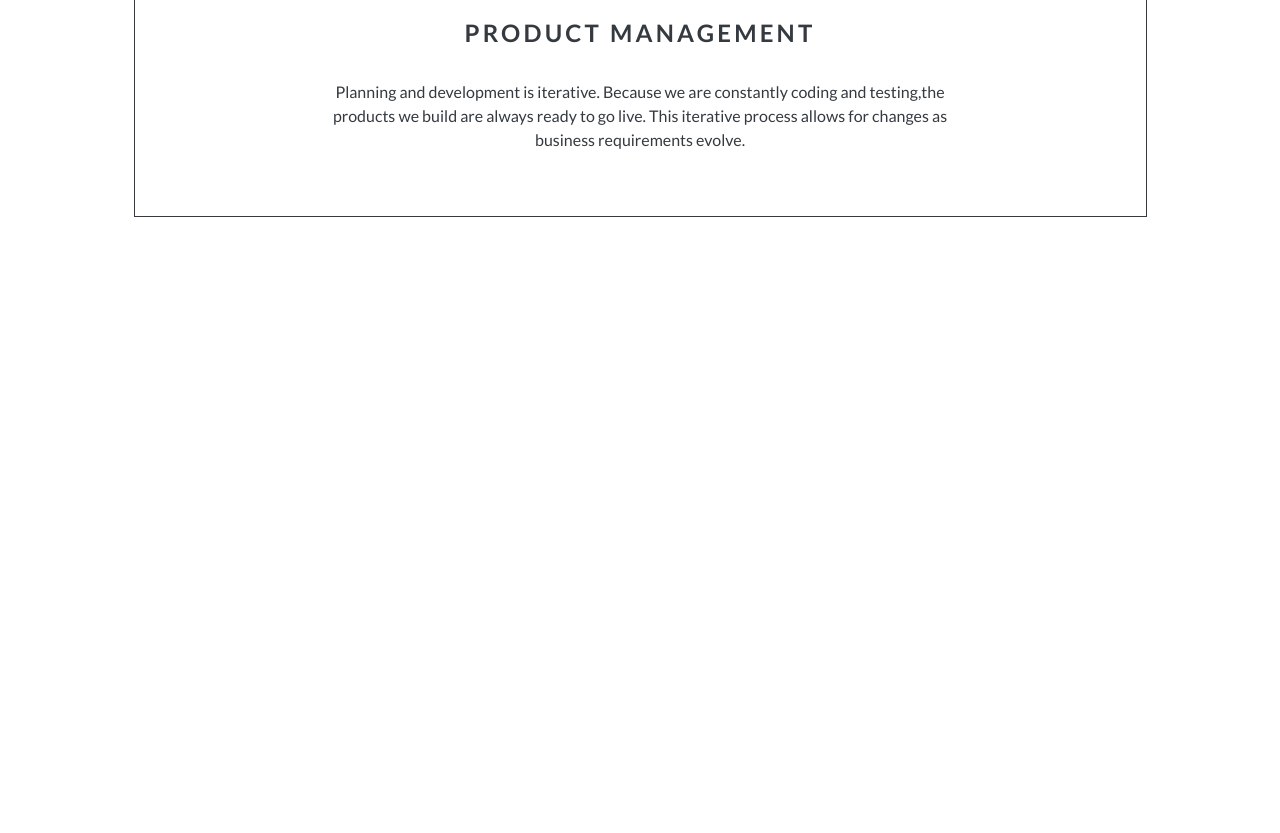
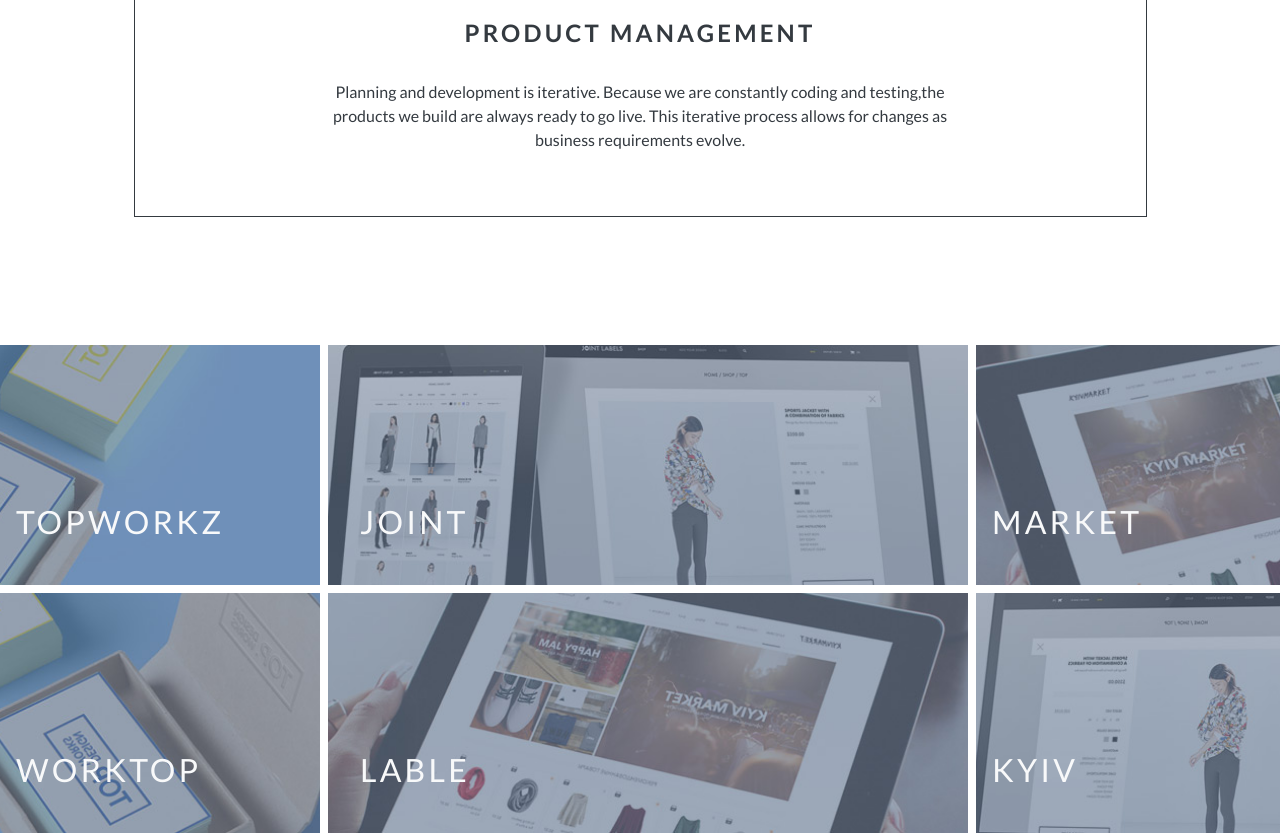
Before and after one commit to darokrk/Layout2-from-PSD, a website: page index.html in a window 1280 px wide. Shown: the part 2779-3612 px from the top of the page. Before the commit the page ends 3124 px from the top, so only its background shows below. Drawn offline with nearby package versions, Linux system fonts and the light colour scheme.

Commit message:
Create gallery section

```diff
--- a/index.html
+++ b/index.html
@@ -106,5 +106,31 @@
             </div>
         </div>
     </section>
+    <section id="gallery">
+        <div class="container-fluid">
+            <div class="row gallery__row">
+                <div class="col-md-3 col-sm-12 gallery__first mr-2 text-light font-weight-bold header--spacing">
+                    <h2 class="header--position">TOPWORKZ</h2>
+                </div>
+                <div class="col-md-6 col-sm-12 gallery__second mr-2 text-light font-weight-bold header--spacing">
+                    <h2 class="header--position">JOINT</h2>
+                </div>
+                <div class="col-md-3 gallery__third text-light font-weight-bold header--spacing">
+                    <h2 class="header--position">MARKET</h2>
+                </div>
+            </div>
+            <div class="row gallery__row mt-2">
+                <div class="col-md-3 col-sm-12 gallery__fourth mr-2 text-light font-weight-bold header--spacing">
+                    <h2 class="header--position">WORKTOP</h2>
+                </div>
+                <div class="col-md-6 col-sm-12 gallery__fifth mr-2 text-light font-weight-bold header--spacing">
+                    <h2 class="header--position">LABLE</h2>
+                </div>
+                <div class="col-md-3 col-sm-12 gallery__sixth text-light font-weight-bold header--spacing">
+                    <h2 class="header--position">KYIV</h2>
+                </div>
+            </div>
+        </div>
+    </section>
 </body>
 </html>
--- a/sass/style.scss
+++ b/sass/style.scss
@@ -1,5 +1,10 @@
 #bootstrap-overrides {
     font-family: 'Lato', sans-serif;
+    .header--position {
+        position: absolute;
+        left: 5%;
+        bottom: 15%;
+    }
 }
 .jumbotron-fluid {
     background: url('../images/header.jpg') no-repeat center;
@@ -39,3 +44,38 @@ fieldset > legend {
     background-size: cover;
     min-height: 448px;
 }
+.gallery__first {
+    background: url('../images/gallery-1.jpg') no-repeat center;
+    background-size: cover;
+    min-height: 240px;
+}
+.gallery__second {
+    background: url('../images/gallery-2.jpg') no-repeat center;
+    background-size: cover;
+    min-height: 240px;
+}
+.gallery__third {
+    background: url('../images/gallery-3.jpg') no-repeat center;
+    background-size: cover;
+    min-height: 240px;
+}
+.gallery__fourth {
+    background: url('../images/gallery-4.jpg') no-repeat center;
+    background-size: cover;
+    min-height: 240px;
+}
+.gallery__fifth {
+    background: url('../images/gallery-5.jpg') no-repeat center;
+    background-size: cover;
+    min-height: 240px;
+}
+.gallery__sixth {
+    background: url('../images/gallery-6.jpg') no-repeat center;
+    background-size: cover;
+    min-height: 240px;
+}
+.gallery__row {
+    flex-wrap: nowrap;
+    overflow: hidden;
+    position: relative;
+}
```
Also changed, not shown: css/style.css. Lines whose indentation alone changed are shown as unchanged.
